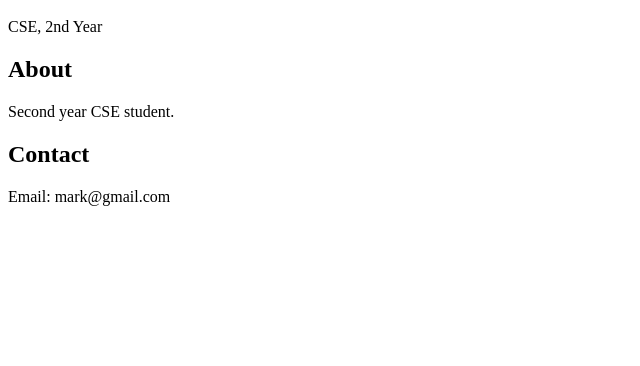
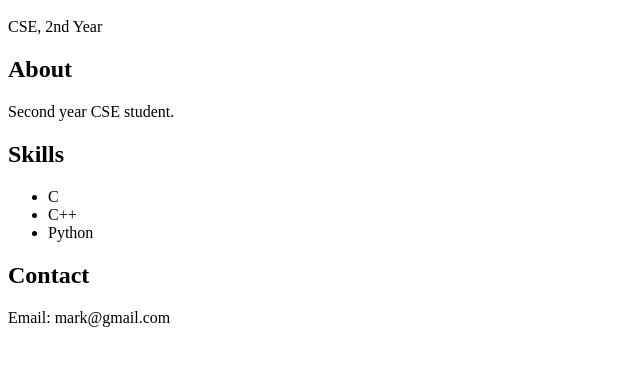
Before and after one commit to MarkDias7/profile-app, a plain HTML site: page index.html in a window 1280 px wide. Shown: the part 48-414 px from the top of the page, without its empty margins (0-640 px from the left). Drawn offline with Linux system fonts and the light colour scheme.

Commit message:
Add Skills

```diff
--- a/index.html
+++ b/index.html
@@ -1,7 +1,7 @@
 <h1>Mark Dias</h1>
 <p>CSE, 2nd Year</p>
 <h2>About</h2><p>Second year CSE student.</p>
-<!-- SKILLS -->
+<h2>Skills</h2><ul><li>C</li><li>C++</li><li>Python</li></ul>
 <!-- PROJECTS -->
 <h2>Contact</h2>
 <p>Email: mark@gmail.com</p>
```
